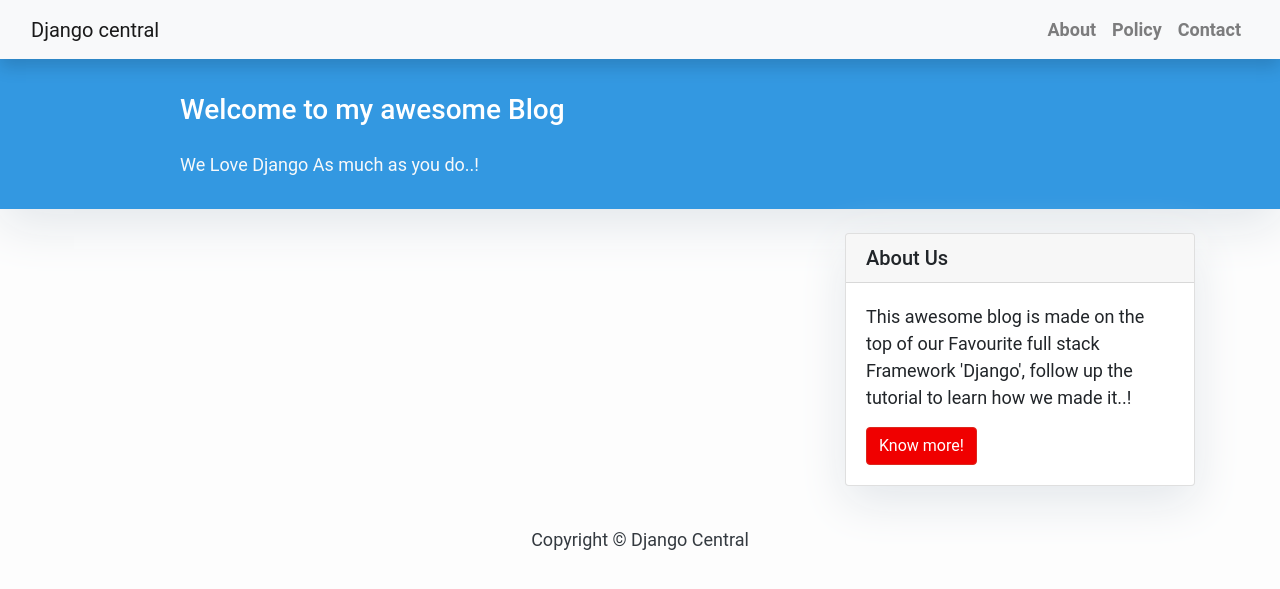
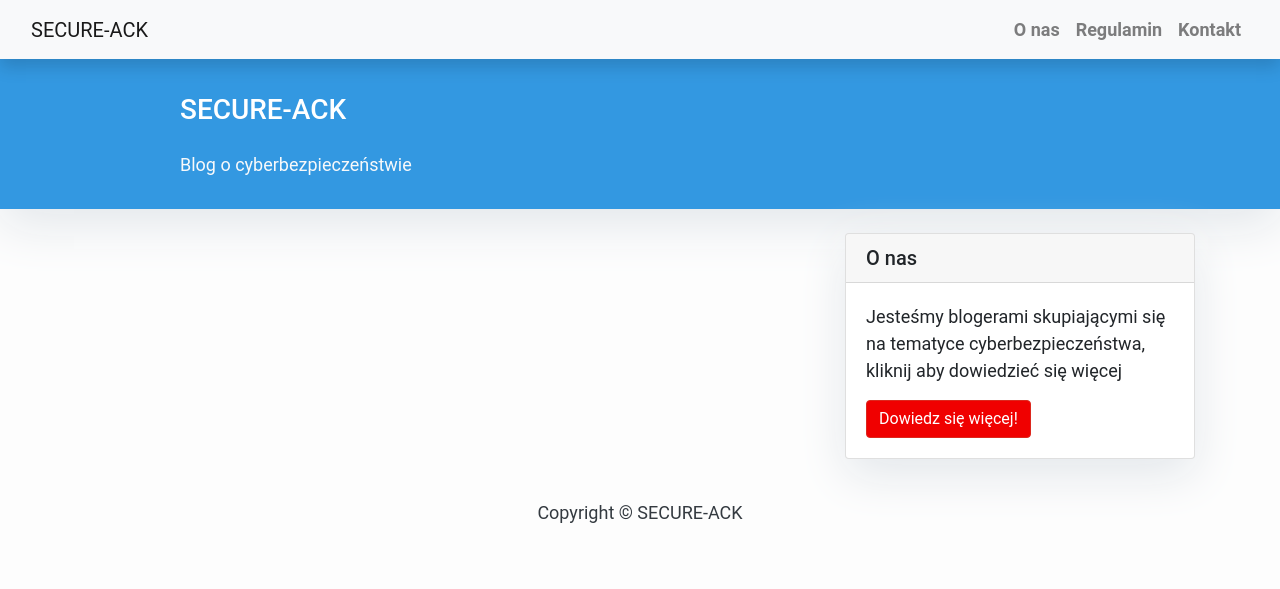
Before and after one commit to kjanxloonix/projekt-webaplikacja, a Django app: page / in a window 1280 px wide. Shown: the top 589 px of the page. Run offline with Django 3.2, Linux system fonts and the light colour scheme; data that the repository does not hold is empty; some libraries are stand-ins or nearby versions.

Commit message:
Translated page elements

```diff
--- a/website/templates/base.html
+++ b/website/templates/base.html
@@ -2,7 +2,7 @@
 <!DOCTYPE html>
 <html>
   <head>
-    <title>Django Central</title>
+    <title>SECURE-ACK</title>
 
 <!--    <link
       href="https://fonts.googleapis.com/css?family=Roboto:400,700"
@@ -50,7 +50,7 @@
     <!-- Navigation -->
     <nav class="navbar navbar-expand-lg navbar-light bg-light shadow" id="mainNav">
       <div class="container-fluid">
-        <a class="navbar-brand" href="{% url 'home' %}" >Django central</a>
+        <a class="navbar-brand" href="{% url 'home' %}" >SECURE-ACK</a>
         <button
           class="navbar-toggler navbar-toggler-right"
           type="button"
@@ -70,21 +70,21 @@
               <a
                 class="nav-link text-black font-weight-bold"
                 href="#"
-                >About</a
+                >O nas</a
               >
             </li>
             <li class="nav-item text-black">
               <a
                 class="nav-link text-black font-weight-bold"
                 href="#"
-                >Policy</a
+                >Regulamin</a
               >
             </li>
             <li class="nav-item text-black">
               <a
                 class="nav-link text-black font-weight-bold"
                 href="#"
-                >Contact</a
+                >Kontakt</a
               >
             </li>
           </ul>
@@ -100,7 +100,7 @@
 
     <!-- Footer -->
     <footer class="py-3 bg-grey">
-              <p class="m-0 text-dark text-center ">Copyright &copy; Django Central</p>
+              <p class="m-0 text-dark text-center ">Copyright &copy; SECURE-ACK</p>
     </footer>
 
   </body>
--- a/website/templates/index.html
+++ b/website/templates/index.html
@@ -23,9 +23,8 @@
               <div class="row">
                 <div class=" col-md-8 col-md-10 mx-auto">
                   <div class="site-heading">
-                    <h3 class=" site-heading my-4 mt-3 text-white"> Welcome to my awesome Blog </h3>
-                    <p class="text-light">We Love Django As much as you do..! &nbsp
-                    </p>
+                    <h3 class="site-heading my-4 mt-3 text-white"> SECURE-ACK </h3>
+                    <p class="text-light">Blog o cyberbezpieczeństwie</p>
                 </div>
                     </div>
                   </div>
@@ -45,7 +44,7 @@
                     <p class="card-text text-muted h6">{{ post.author }} | {{ post.created_on}} </p>
 
                     <p class="card-text">{{post.content|slice:":200" }}</p>
-                    <a href="{% url 'post_detail' post.slug  %}" class="btn btn-primary">Read More &rarr;</a>
+                    <a href="{% url 'post_detail' post.slug  %}" class="btn btn-primary">Rozwiń &rarr;</a>
                   </div>
 
                 </div>
--- a/website/templates/post_detail.html
+++ b/website/templates/post_detail.html
@@ -33,14 +33,14 @@
       <div class="card-body">
         {% if new_comment %}
         <div class="alert alert-success" role="alert">
-          Your comment is awaiting moderation
+          Twój komentarz został przesłany do moderatora!
         </div>
         {% else %}
-        <h3>Leave a comment</h3>
+        <h3>Zostaw komentarz</h3>
         <form method="post" style="margin-top: 1.3em;">
           {{ comment_form.as_p }}
           {% csrf_token %}
-          <button type="submit" class="btn btn-primary  btn-lg">Submit</button>
+          <button type="submit" class="btn btn-primary  btn-lg">Opublikuj</button>
         </form>
         {% endif %}
       </div>
--- a/website/templates/sidebar.html
+++ b/website/templates/sidebar.html
@@ -10,11 +10,11 @@
 <!-- Sidebar Widgets Column -->
 <div class="col-md-4 float-right ">
 <div class="card my-4">
-        <h5 class="card-header">About Us</h5>
+        <h5 class="card-header">O nas</h5>
     <div class="card-body">
-        <p class="card-text"> This awesome blog is made on the top of our Favourite full stack Framework 'Django', follow up the tutorial to learn how we made it..!</p>
+        <p class="card-text">Jesteśmy blogerami skupiającymi się na tematyce cyberbezpieczeństwa, kliknij aby dowiedzieć się więcej</p>
         <a href="#"
-           class="btn btn-danger">Know more!</a>
+           class="btn btn-danger">Dowiedz się więcej!</a>
     </div>
 </div>
 </div>
```
